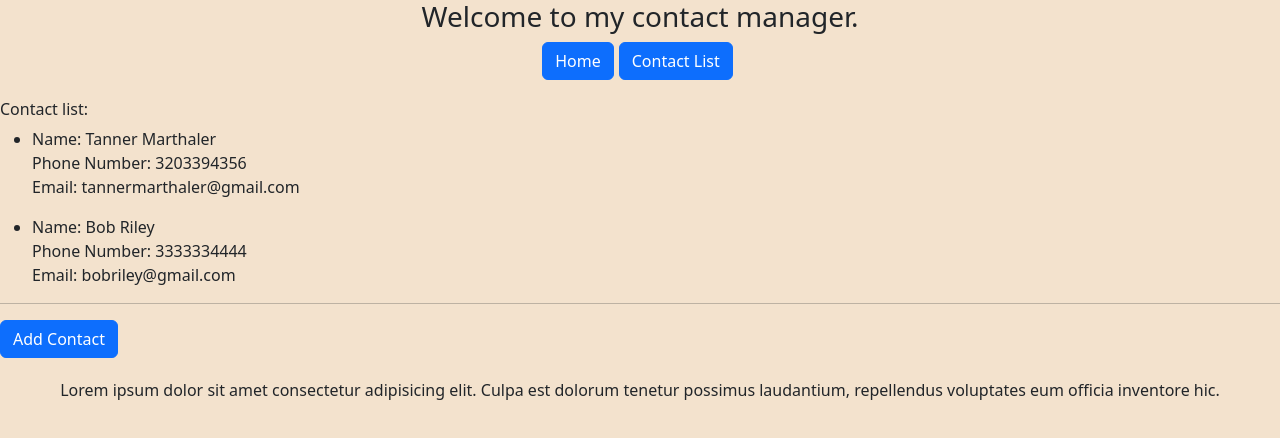
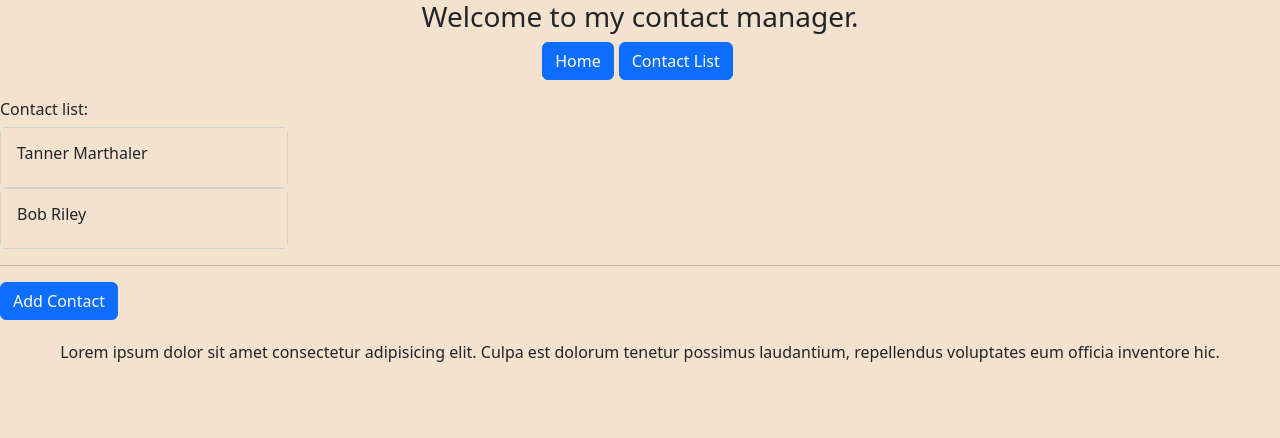
Before and after one commit to TannerMarthaler/Assignment5CSCI313, an Angular app: page /contact-list in a window 1280 px wide. Shown: the top 438 px of the page. Built offline with nearby package versions, Linux system fonts and the light colour scheme.

Commit message:
Edit on dynamically showing contact information

```diff
--- a/src/app/contact-list/contact-list.component.css
+++ b/src/app/contact-list/contact-list.component.css
@@ -0,0 +1,7 @@
+.hidden{
+    display : none;
+}
+
+.root:hover + .hidden{
+    display: block;
+}
--- a/src/app/contact-list/contact-list.component.html
+++ b/src/app/contact-list/contact-list.component.html
@@ -1,14 +1,23 @@
 <h6>Contact list:</h6>
 <!-- Will use *ngFor to populate this section, just for a placeholder for the structure of the page -->
 <div *ngFor="let contact of contacts">
-  <ul>
+  <div class="card" style="width: 18rem">
+    <div class="card-body">
+      <h6 class="card-title root">
+        <!-- Find a better way to display the information on hover -->
+        {{ contact.firstName }} {{ contact.lastName }}
+      </h6>
+      <div class="hidden">{{ contact.phoneNumber }}</div>
+    </div>
+  </div>
+  <!-- <ul>
     <li>
       <p>
         Name: {{ contact.firstName }} {{ contact.lastName }} <br />Phone Number:
         {{ contact.phoneNumber }} <br />Email: {{ contact.email }}
       </p>
     </li>
-  </ul>
+  </ul> -->
 </div>
 
 <hr />
```
